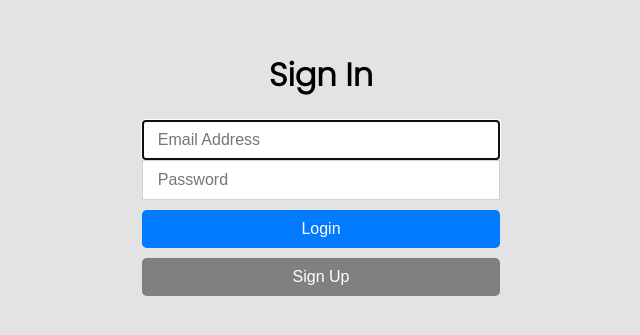
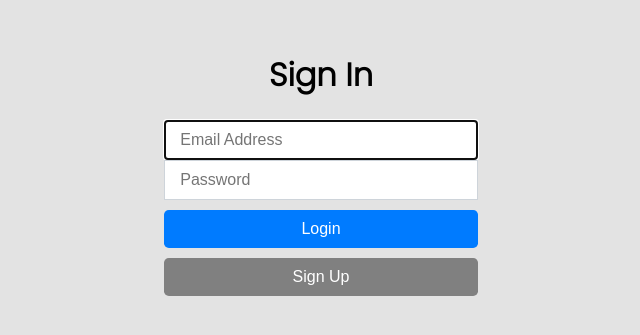
Before and after one commit to jbwilson94/ChatApp, a React (Create React App) app in the folder client/: page / in a window 1280 px wide. Shown: the part 227-562 px from the top of the page, without its empty margins (319-959 px from the left). Built offline with nearby package versions, Linux system fonts and the light colour scheme.

Commit message:
Version 1.0.3 -Login Page

```diff
--- a/client/src/styles/style.css
+++ b/client/src/styles/style.css
@@ -25,7 +25,7 @@ body {
 }
 
 .form-page .form-container {
-  width: 40vw;
+  width: 35vw;
   min-width: 300px;
   height: 50vh;
   min-height: 300px;
@@ -51,6 +51,10 @@ body {
 
 .form-page .form-container .form h1 {
   color: #e3e3e3;
+  -webkit-user-select: none;
+     -moz-user-select: none;
+      -ms-user-select: none;
+          user-select: none;
 }
 
 .form-page .form-container .form input,
--- a/client/src/styles/style.scss
+++ b/client/src/styles/style.scss
@@ -23,7 +23,7 @@ body {
   background-color: #e3e3e3;
 
   .form-container {
-    width: 40vw;
+    width: 35vw;
     min-width: 300px;
     height: 50vh;
     min-height: 300px;
@@ -40,6 +40,7 @@ body {
 
         h1 {
             color: #e3e3e3;
+            user-select: none;
         }
 
         input,
```
Also changed, not shown: 1 other file (tests, documents, lock files or other folders).
